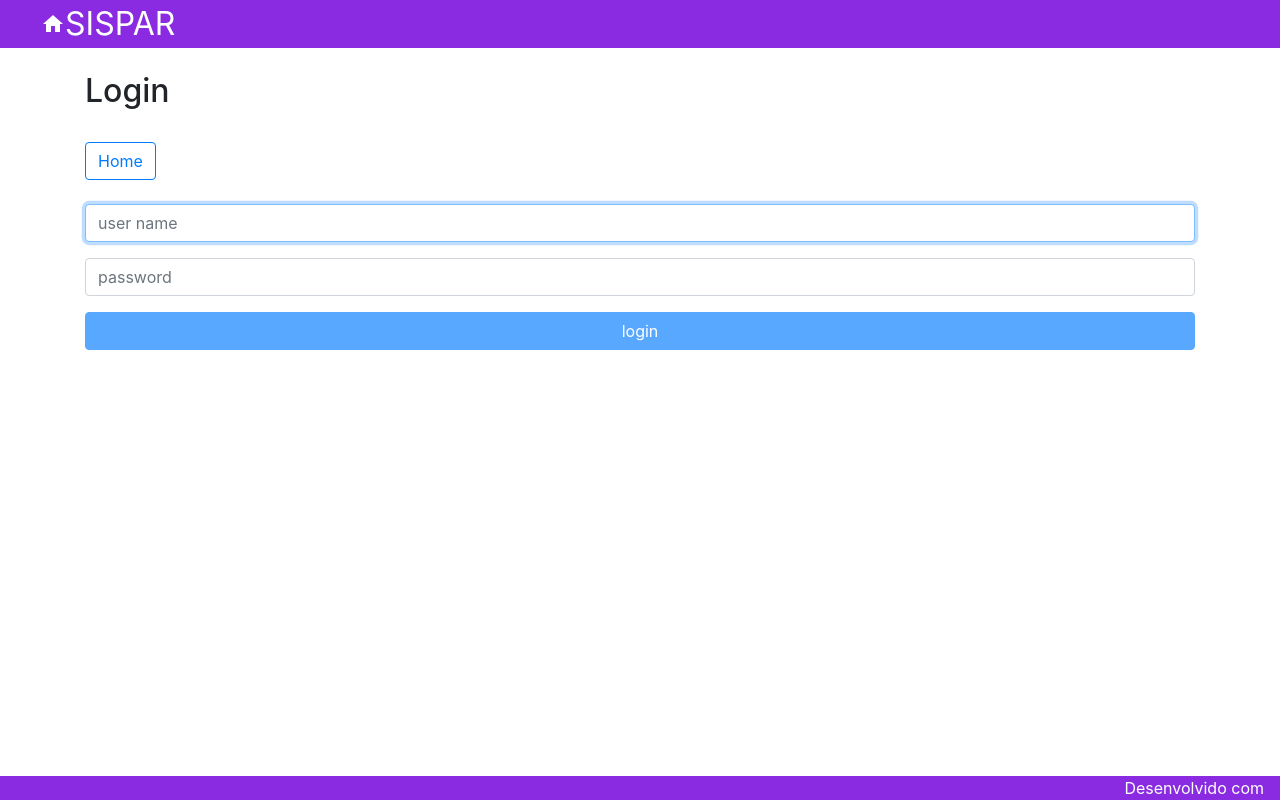
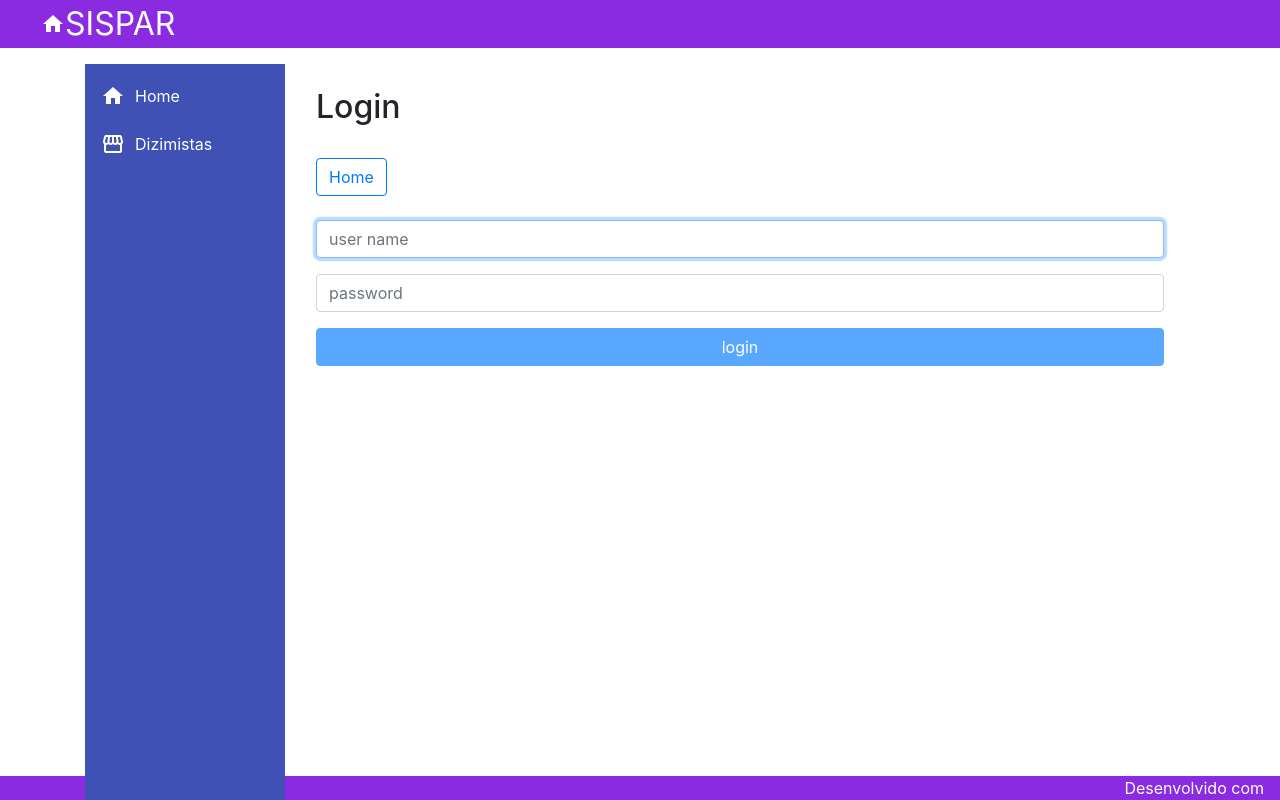
Before and after one commit to Factory-Solution-IT/SISPAR_FRONTEND, an Angular app: page /#/sigin in a window 1280 px wide. Built offline with nearby package versions, Linux system fonts and the light colour scheme.

Commit message:
Adicionado a nav.

```diff
--- a/src/app/app.component.html
+++ b/src/app/app.component.html
@@ -1,4 +1,4 @@
 <app-header></app-header>
 <app-nav></app-nav>
-<router-outlet></router-outlet>
+<!--<router-outlet></router-outlet> -->
 <app-footer></app-footer>
--- a/src/app/core/core.module.ts
+++ b/src/app/core/core.module.ts
@@ -6,12 +6,13 @@ import { HeaderComponent } from './header/header.component';
 import { FooterComponent } from './footer/footer.component';
 import { MatList, MatListModule } from '@angular/material/list';
 import { NavComponent } from './nav/nav.component';
+import { RouterModule } from '@angular/router';
 
 @NgModule({
   declarations: [
     HeaderComponent,
     FooterComponent,
-    NavComponent
+    NavComponent,
   ],
   exports: [
       HeaderComponent,
@@ -22,7 +23,8 @@ import { NavComponent } from './nav/nav.component';
     CommonModule,
     MatToolbarModule,
     MatSidenavModule,
-    MatListModule
+    MatListModule,
+    RouterModule
   ]
 })
 
--- a/src/app/core/nav/nav.component.css
+++ b/src/app/core/nav/nav.component.css
@@ -1,13 +1,17 @@
 .sidenav{
   background-color: #3f51b5;
   width: 200px;
-
 }
 
 .sidenav a {
-  color: #fff;
+  color: #FFF;
 }
 
 .sidenav i{
   padding-right: 10px;
 }
+
+.content{
+  padding:16px;
+  background-color: #0000;
+}
--- a/src/app/core/nav/nav.component.html
+++ b/src/app/core/nav/nav.component.html
@@ -1,6 +1,6 @@
 <mat-sidenav-container class="container">
   <mat-sidenav class="sidenav" mode="side" opened
-  fixedInViewport="false" fixedTopGap="64">
+  fixedInViewport="true" fixedTopGap="64">
   <mat-nav-list class="nav-list">
     <a mat-list-item>
       <i class="material-icons">
@@ -16,4 +16,7 @@
     </a>
   </mat-nav-list>
 </mat-sidenav>
+  <mat-sidenav-content class="content">
+    <router-outlet></router-outlet>
+  </mat-sidenav-content>
 </mat-sidenav-container>
```
